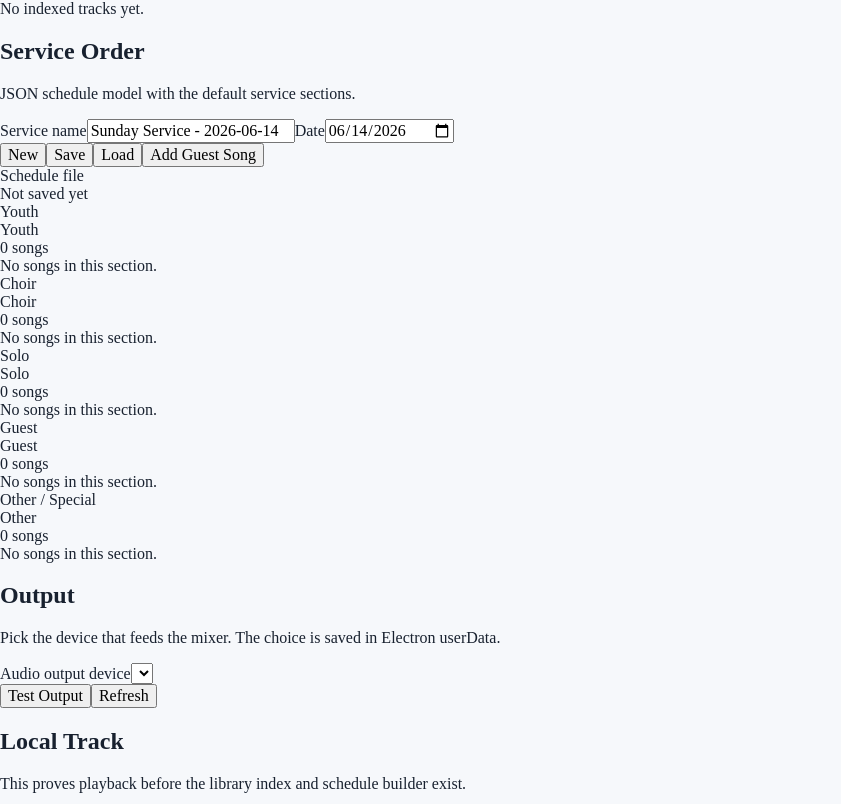
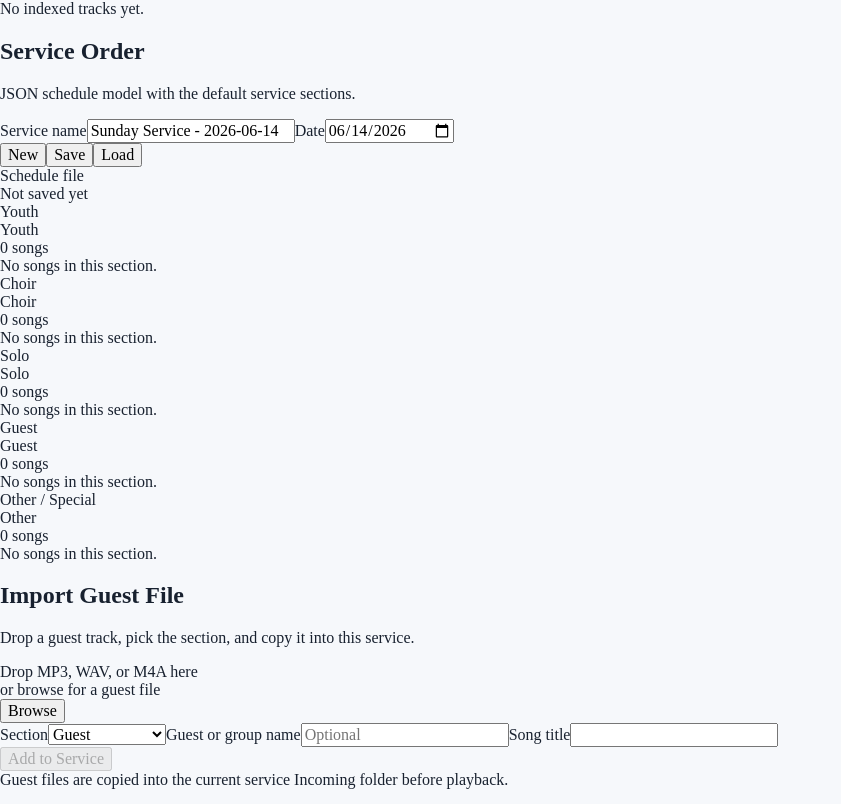
Before and after one commit to dpruteanu/servicecue, a React (Vite) app in the folder src/renderer/: page / in a window 1280 px wide. Shown: the part 436-1240 px from the top of the page, without its empty margins (0-841 px from the left). Built offline with nearby package versions, Linux system fonts and the light colour scheme.

Commit message:
Use permanent guest import panel

```diff
--- a/src/renderer/src/App.tsx
+++ b/src/renderer/src/App.tsx
@@ -1018,13 +1018,6 @@ export function App() {
             >
               Load
             </button>
-            <button
-              className="rounded-md bg-cue-ok px-4 py-2 text-sm font-semibold text-white hover:bg-teal-800"
-              type="button"
-              onClick={openGuestModal}
-            >
-              Add Guest Song
-            </button>
           </div>
 
           <div className="mt-4 rounded-md border border-cue-line bg-cue-panel p-3">
@@ -1123,9 +1116,85 @@ export function App() {
         </div>
 
         <div className="rounded-lg border border-cue-line bg-white p-5 shadow-sm">
+          <h2 className="text-lg font-semibold">Import Guest File</h2>
+          <p className="mt-1 text-sm text-cue-muted">
+            Drop a guest track, pick the section, and copy it into this service.
+          </p>
+
+          <div
+            className="mt-5 rounded-md border border-dashed border-cue-line bg-cue-panel px-4 py-6 text-center"
+            onDragOver={(event) => event.preventDefault()}
+            onDrop={handleGuestDrop}
+          >
+            <div className="text-sm font-semibold">Drop MP3, WAV, or M4A here</div>
+            <div className="mt-1 break-all text-xs text-cue-muted">
+              {guestSourceFilePath || "or browse for a guest file"}
+            </div>
+            <button
+              className="mt-4 rounded-md bg-cue-action px-4 py-2 text-sm font-semibold text-white hover:bg-cue-actionDark"
+              type="button"
+              onClick={() => void handlePickGuestFile()}
+            >
+              Browse
+            </button>
+          </div>
+
+          <div className="mt-5 grid gap-4">
+            <label className="block text-sm font-medium">
+              Section
+              <select
+                className="mt-2 w-full rounded-md border border-cue-line bg-white px-3 py-2 text-sm"
+                value={activeGuestSectionId}
+                onChange={(event) => setGuestSectionId(event.target.value)}
+              >
+                {orderedSections.map((section) => (
+                  <option key={section.id} value={section.id}>
+                    {section.name}
+                  </option>
+                ))}
+              </select>
+            </label>
+
+            <label className="block text-sm font-medium">
+              Guest or group name
+              <input
+                className="mt-2 w-full rounded-md border border-cue-line px-3 py-2 text-sm"
+                placeholder="Optional"
+                value={guestName}
+                onChange={(event) => setGuestName(event.target.value)}
+              />
+            </label>
+
+            <label className="block text-sm font-medium">
+              Song title
+              <input
+                className="mt-2 w-full rounded-md border border-cue-line px-3 py-2 text-sm"
+                value={guestSongTitle}
+                onChange={(event) => setGuestSongTitle(event.target.value)}
+              />
+            </label>
+          </div>
+
+          <button
+            className="mt-5 w-full rounded-md bg-cue-action px-4 py-2 text-sm font-semibold text-white hover:bg-cue-actionDark disabled:cursor-not-allowed disabled:opacity-45"
+            type="button"
+            disabled={isImportingGuest || !guestSourceFilePath}
+            onClick={() => void handleImportGuestSong()}
+          >
+            Add to Service
+          </button>
+
+          <div className="mt-3 text-xs text-cue-muted">
+            Guest files are copied into the current service Incoming folder before playback.
+          </div>
+        </div>
+
+        <div className="rounded-lg border border-cue-line bg-white p-5 shadow-sm xl:col-span-3">
+          <div className="grid gap-6 xl:grid-cols-[360px_1fr]">
+            <div>
               <h2 className="text-lg font-semibold">Output</h2>
               <p className="mt-1 text-sm text-cue-muted">
-            Pick the device that feeds the mixer. The choice is saved in Electron userData.
+                Pick the device that feeds the mixer.
               </p>
 
               <label className="mt-5 block text-sm font-medium" htmlFor="output-device">
@@ -1168,10 +1237,10 @@ export function App() {
               </div>
             </div>
 
-        <div className="rounded-lg border border-cue-line bg-white p-5 shadow-sm xl:col-span-2 xl:col-start-2">
-          <h2 className="text-lg font-semibold">Local Track</h2>
+            <div>
+              <h2 className="text-lg font-semibold">Player</h2>
               <p className="mt-1 text-sm text-cue-muted">
-            This proves playback before the library index and schedule builder exist.
+                Load from the library, service order, guest import, or a local audio file.
               </p>
 
               <button
@@ -1276,101 +1345,10 @@ export function App() {
             Status: <span className="font-semibold text-cue-ink">{status}</span>. {message}
           </div>
             </div>
+          </div>
+        </div>
       </section>
 
-      {isGuestModalOpen && (
-        <div className="fixed inset-0 z-10 flex items-center justify-center bg-black/35 px-4">
-          <div className="w-full max-w-lg rounded-lg border border-cue-line bg-white p-5 shadow-xl">
-            <div className="flex items-start justify-between gap-4">
-              <div>
-                <h2 className="text-lg font-semibold">Add Guest Song</h2>
-                <p className="mt-1 text-sm text-cue-muted">
-                  The file will be copied into this service&apos;s Incoming folder.
-                </p>
-              </div>
-              <button
-                className="rounded-md border border-cue-line px-3 py-1.5 text-sm font-semibold hover:bg-cue-panel"
-                type="button"
-                onClick={() => setIsGuestModalOpen(false)}
-              >
-                Close
-              </button>
-            </div>
-
-            <div
-              className="mt-5 rounded-md border border-dashed border-cue-line bg-cue-panel px-4 py-6 text-center"
-              onDragOver={(event) => event.preventDefault()}
-              onDrop={handleGuestDrop}
-            >
-              <div className="text-sm font-semibold">Drop MP3, WAV, or M4A here</div>
-              <div className="mt-1 break-all text-xs text-cue-muted">
-                {guestSourceFilePath || "or browse for a guest file"}
-              </div>
-              <button
-                className="mt-4 rounded-md bg-cue-action px-4 py-2 text-sm font-semibold text-white hover:bg-cue-actionDark"
-                type="button"
-                onClick={() => void handlePickGuestFile()}
-              >
-                Browse
-              </button>
-            </div>
-
-            <div className="mt-5 grid gap-4">
-              <label className="block text-sm font-medium">
-                Section
-                <select
-                  className="mt-2 w-full rounded-md border border-cue-line bg-white px-3 py-2 text-sm"
-                  value={activeGuestSectionId}
-                  onChange={(event) => setGuestSectionId(event.target.value)}
-                >
-                  {orderedSections.map((section) => (
-                    <option key={section.id} value={section.id}>
-                      {section.name}
-                    </option>
-                  ))}
-                </select>
-              </label>
-
-              <label className="block text-sm font-medium">
-                Guest or group name
-                <input
-                  className="mt-2 w-full rounded-md border border-cue-line px-3 py-2 text-sm"
-                  placeholder="Optional"
-                  value={guestName}
-                  onChange={(event) => setGuestName(event.target.value)}
-                />
-              </label>
-
-              <label className="block text-sm font-medium">
-                Song title
-                <input
-                  className="mt-2 w-full rounded-md border border-cue-line px-3 py-2 text-sm"
-                  value={guestSongTitle}
-                  onChange={(event) => setGuestSongTitle(event.target.value)}
-                />
-              </label>
-            </div>
-
-            <div className="mt-5 flex justify-end gap-3">
-              <button
-                className="rounded-md border border-cue-line px-4 py-2 text-sm font-semibold hover:bg-cue-panel"
-                type="button"
-                onClick={() => setIsGuestModalOpen(false)}
-              >
-                Cancel
-              </button>
-              <button
-                className="rounded-md bg-cue-action px-4 py-2 text-sm font-semibold text-white hover:bg-cue-actionDark disabled:cursor-not-allowed disabled:opacity-45"
-                type="button"
-                disabled={isImportingGuest || !guestSourceFilePath}
-                onClick={() => void handleImportGuestSong()}
-              >
-                Add to Service
-              </button>
-            </div>
-          </div>
-        </div>
-      )}
     </main>
   );
 }
```
Lines whose indentation alone changed are shown as unchanged.
